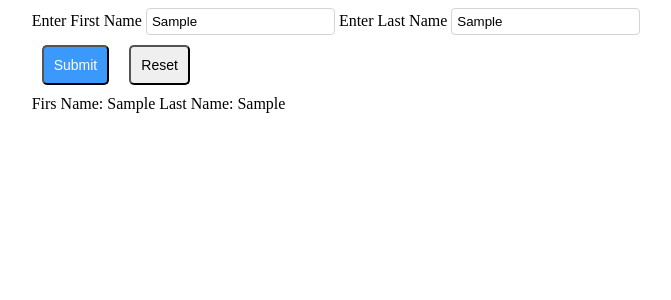
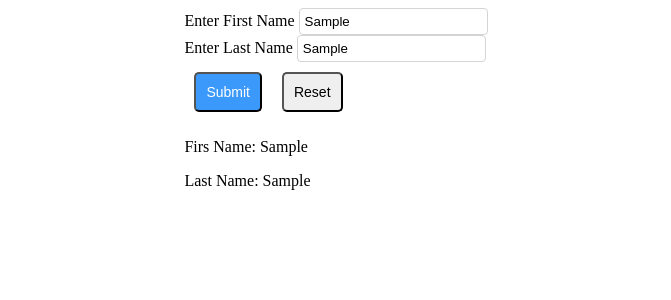
Before and after one commit to Dj51589/Angular7-Template-Driven-Form, an Angular app: page / in a window 1280 px wide. Both pictures are taken after typing "Sample", "Sample" into the empty fields and a click on the button "Submit". Shown: the top 300 px of the page, without its empty margins (304-975 px from the left). Built offline with nearby package versions, Linux system fonts and the light colour scheme.

Commit message:
Angular TemplateDriven Form Demo Done.

```diff
--- a/src/app/form-component/form-component.component.html
+++ b/src/app/form-component/form-component.component.html
@@ -1,12 +1,15 @@
 <div>
-  <form #person="ngForm" (ngSubmit)="submitForm(person);" novalidate>
+  <form #person="ngForm" (ngSubmit)="submitForm(person)" novalidate>
+    <div>
       Enter First Name
-    <input type="text"
+      <input
+        type="text"
         [(ngModel)]="person.firstName"
         required
         pattern="[A-Za-z]*"
         #firstName="ngModel"
-      name="fName">
+        name="fName"
+      />
       <div *ngIf="person.submitted && firstName.invalid">
         <div *ngIf="firstName.errors.required">
           First Name is required.
@@ -15,13 +18,17 @@
           Invalid value for First Name
         </div>
       </div>
+    </div>
+    <div>
       Enter Last Name
-    <input type="text"
+      <input
+        type="text"
         [(ngModel)]="person.lastName"
         required
         pattern="[A-Za-z]*"
         #lastName="ngModel"
-      name="lName">
+        name="lName"
+      />
       <div *ngIf="person.submitted && lastName.invalid">
         <div *ngIf="lastName.errors.required">
           Last Name is required.
@@ -30,13 +37,15 @@
           Invalid value for Last Name
         </div>
       </div>
+    </div>
+
     <div>
       <button type="submit" class="btn-solid">Submit</button>
-      <button type="button" (click)="clearForm(person);">Reset</button>
+      <button type="button" (click)="clearForm(person)">Reset</button>
     </div>
     <div *ngIf="showOutput">
-      Firs Name: {{person.firstName}}
-      Last Name: {{person.lastName}}
+      <p>Firs Name: {{ person.firstName }} </p>
+      <p>Last Name: {{ person.lastName }}</p>
     </div>
   </form>
 </div>
```
Lines whose indentation alone changed are shown as unchanged.
